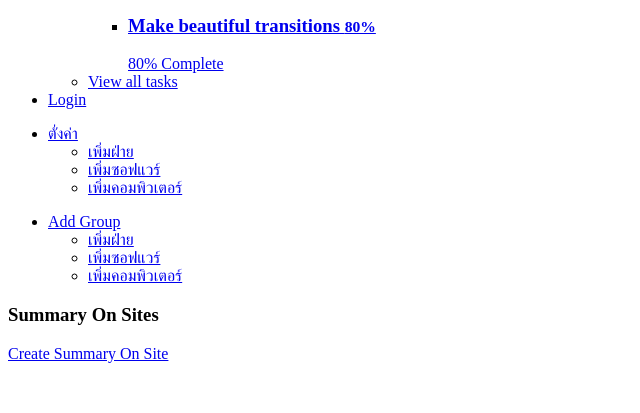
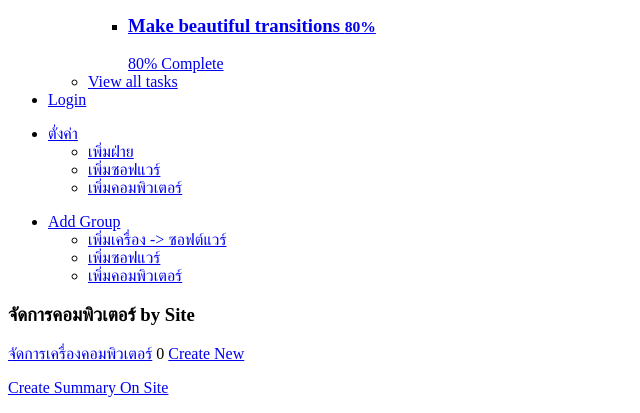
Before and after one commit to tongmckub/yii2-asset-vih-final, a PHP site: template frontend/views/summary-on-site/index.php in a window 1280 px wide. Shown: the part 2505-2918 px from the top of the page, without its empty margins (0-640 px from the left). Before the commit the page ends 2868 px from the top, so only its background shows below. Run offline with PHP 8.4, Linux system fonts and the light colour scheme; the template is opened without the code that fills it, so the values that code supplies are empty; some libraries are stand-ins or nearby versions.

```diff
--- a/common/models/SummaryOnSite.php
+++ b/common/models/SummaryOnSite.php
@@ -45,7 +45,7 @@ class SummaryOnSite extends \yii\db\ActiveRecord
     public function rules()
     {
         return [
-            [['software_id', 'computer_id', 'created_by', 'updated_by', 'created_at', 'updated_at'], 'required'],
+            [['software_id', 'computer_id'], 'required'],
             [['software_id', 'computer_id', 'created_by', 'updated_by', 'created_at', 'updated_at'], 'integer']
         ];
     }
--- a/frontend/views/layouts/left.php
+++ b/frontend/views/layouts/left.php
@@ -32,7 +32,7 @@ if (!Yii::$app->user->isGuest) {
 
         <!-- You can delete next ul.sidebar-menu. It's just demo. -->
 
-         <ul class="sidebar-menu">
+        <ul class="sidebar-menu">
             <li class="treeview">
                 <a href="#">
                     <i class="glyphicon glyphicon-folder-open"></i> <span>ตั่งค่า</span>
@@ -45,14 +45,14 @@ if (!Yii::$app->user->isGuest) {
                     <li>
                         <a href="<?= \yii\helpers\Url::to(['/software/index']) ?>"><span class="glyphicon glyphicon-menu-hamburger"></span> เพิ่มซอฟแวร์</a>
                     </li>
-                     <li>
+                    <li>
                         <a href="<?= \yii\helpers\Url::to(['/computer-vih/index']) ?>"><span class="glyphicon glyphicon-indent-left"></span> เพิ่มคอมพิวเตอร์</a>
                     </li>
                 </ul>
             </li>
         </ul>
 
-         <ul class="sidebar-menu">
+        <ul class="sidebar-menu">
             <li class="treeview">
                 <a href="#">
                     <i class="glyphicon glyphicon-folder-open"></i> <span>Add Group</span>
@@ -60,13 +60,13 @@ if (!Yii::$app->user->isGuest) {
                 </a>
                 <ul class="treeview-menu">
                     <li>
-                        <a href="<?= \yii\helpers\Url::to(['/summary-on-site/index']) ?>"><span class="fa fa-edit"></span> เพิ่มฝ่าย</a>
+                        <a href="<?= \yii\helpers\Url::to(['/summary-on-site/index']) ?>"><span class="fa fa-edit"></span> เพิ่มเครื่อง -> ซอฟต์แวร์</a>
                     </li>
                     <li>
                         <a href="<?= \yii\helpers\Url::to(['/software/index']) ?>"><span class="glyphicon glyphicon-menu-hamburger"></span> เพิ่มซอฟแวร์</a>
                     </li>
-                     <li>
-                        <a href="<?= \yii\helpers\Url::to(['/computervih/index']) ?>"><span class="glyphicon glyphicon-indent-left"></span> เพิ่มคอมพิวเตอร์</a>
+                    <li>
+                        <a href="<?= \yii\helpers\Url::to(['/computer-vih/index']) ?>"><span class="glyphicon glyphicon-indent-left"></span> เพิ่มคอมพิวเตอร์</a>
                     </li>
                 </ul>
             </li>
--- a/frontend/views/summary-on-site/index.php
+++ b/frontend/views/summary-on-site/index.php
@@ -7,24 +7,43 @@ use yii\grid\GridView;
 /* @var $searchModel frontend\models\SummaryOnSiteSearch */
 /* @var $dataProvider yii\data\ActiveDataProvider */
 
-$this->title = 'Summary On Sites';
+$this->title = 'จัดการคอมพิวเตอร์';
 $this->params['breadcrumbs'][] = $this->title;
 ?>
 <div class="summary-on-site-index">
+    <div class="box box-default">
+        <div class="box-header with-border">
+            <h3 class="box-title"><i class="fa fa-graduation-cap"></i> จัดการคอมพิวเตอร์ by Site </h3>
+        </div>
+        <div class="box-body">
 
-    <h1><?= Html::encode($this->title) ?></h1>
+            <div class="row">
+                <div class="col-md-4 col-sm-6 col-xs-12">
+                    <div class="edusec-link-box">
+                        <span class="edusec-link-box-icon bg-yellow"><i class="fa fa-graduation-cap"></i></span>
+                        <div class="edusec-link-box-content">
+                            <span class="edusec-link-box-text"><?= Html::a('จัดการเครื่องคอมพิวเตอร์', ['/computer-vih/index']); ?></span>
+                            <span class="edusec-link-box-number"><?= common\models\ComputerVih::find()->where(['is_status' => 0])->count(); ?></span>
+                            <span class="edusec-link-box-desc"></span>
+                            <span class="edusec-link-box-bottom"><?= Html::a('<i class="fa fa-plus-square"></i> Create New', ['/computer-vih/create']); ?></span>
+                        </div><!-- /.info-box-content -->
+                    </div><!-- /.info-box -->
+                </div>
+            </div> <!-- /. End Row-->
+        </div><!-- /.box-body -->
+    </div>
     <?php // echo $this->render('_search', ['model' => $searchModel]); ?>
 
     <p>
         <?= Html::a('Create Summary On Site', ['create'], ['class' => 'btn btn-success']) ?>
     </p>
 
-    <?= GridView::widget([
+    <?=
+    GridView::widget([
         'dataProvider' => $dataProvider,
         'filterModel' => $searchModel,
         'columns' => [
             ['class' => 'yii\grid\SerialColumn'],
-
             'summary_id',
             'software_id',
             'computer_id',
@@ -32,9 +51,9 @@ $this->params['breadcrumbs'][] = $this->title;
             'updated_by',
             // 'created_at',
             // 'updated_at',
-
             ['class' => 'yii\grid\ActionColumn'],
         ],
-    ]); ?>
+    ]);
+    ?>
 
 </div>
```
Also changed, not shown: common/models/ComputerVih.php (+6 -4 lines), frontend/controllers/SummaryOnSiteController.php (line endings or trailing spaces).
